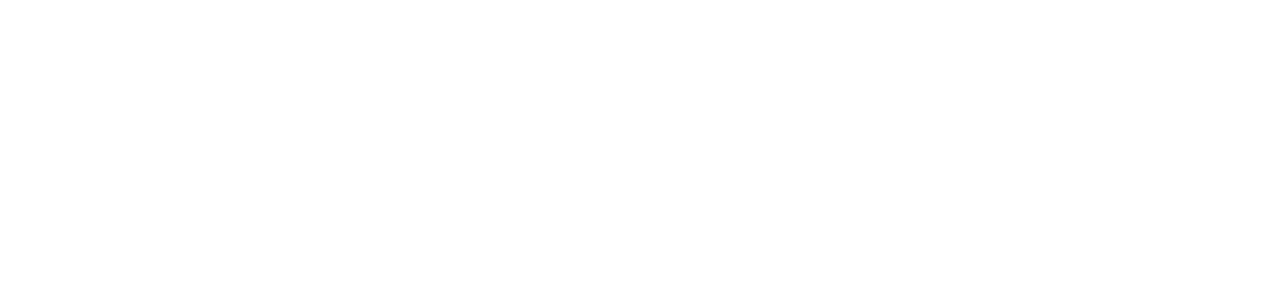
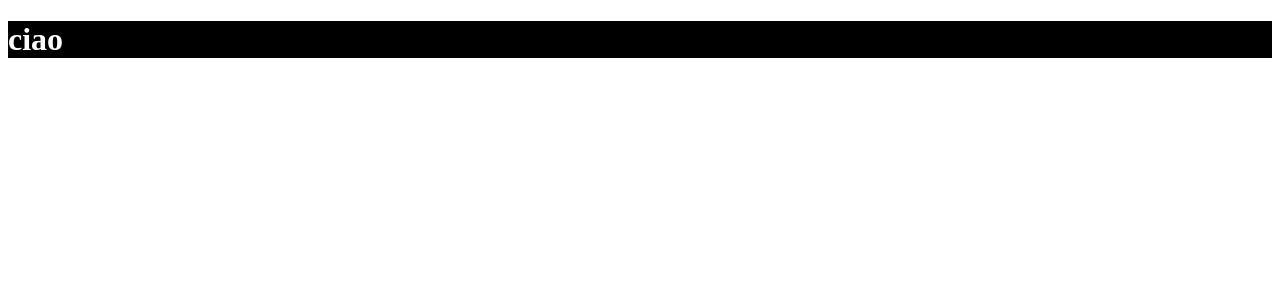
Before and after one commit to MatteoGrigoletto/vite-boolfolio, a Vue app: page /info in a window 1280 px wide. Before the commit this address had no page. Shown: the top 300 px of the page. Built offline with nearby package versions, Linux system fonts and the light colour scheme.

Commit message:
aggiunge page info

```diff
--- a/src/components/AppMain.vue
+++ b/src/components/AppMain.vue
@@ -13,5 +13,6 @@
 <style lang="scss" scoped>
 main {
   background-color: black;
+  color: white;
 }
 </style>
--- /dev/null
+++ b/src/components/pages/Description.vue
@@ -0,0 +1,13 @@
+<template>
+  <div>
+    <h1>ciao</h1>
+  </div>
+</template>
+
+<script>
+export default {
+  name: "Description",
+};
+</script>
+
+<style lang="scss" scoped></style>
--- a/src/router.js
+++ b/src/router.js
@@ -1,6 +1,7 @@
 import { createRouter, createWebHistory } from "vue-router";
 
 import HomePage from "./components/pages/HomePage.vue";
+import Description from "./components/pages/Description.vue";
 
 const router = createRouter({
   history: createWebHistory(),
@@ -10,6 +11,11 @@
       name: "homepage",
       component: HomePage,
     },
+    {
+      path: "/info",
+      name: "Description",
+      component: Description,
+    },
   ],
 });
 export default router;
```
